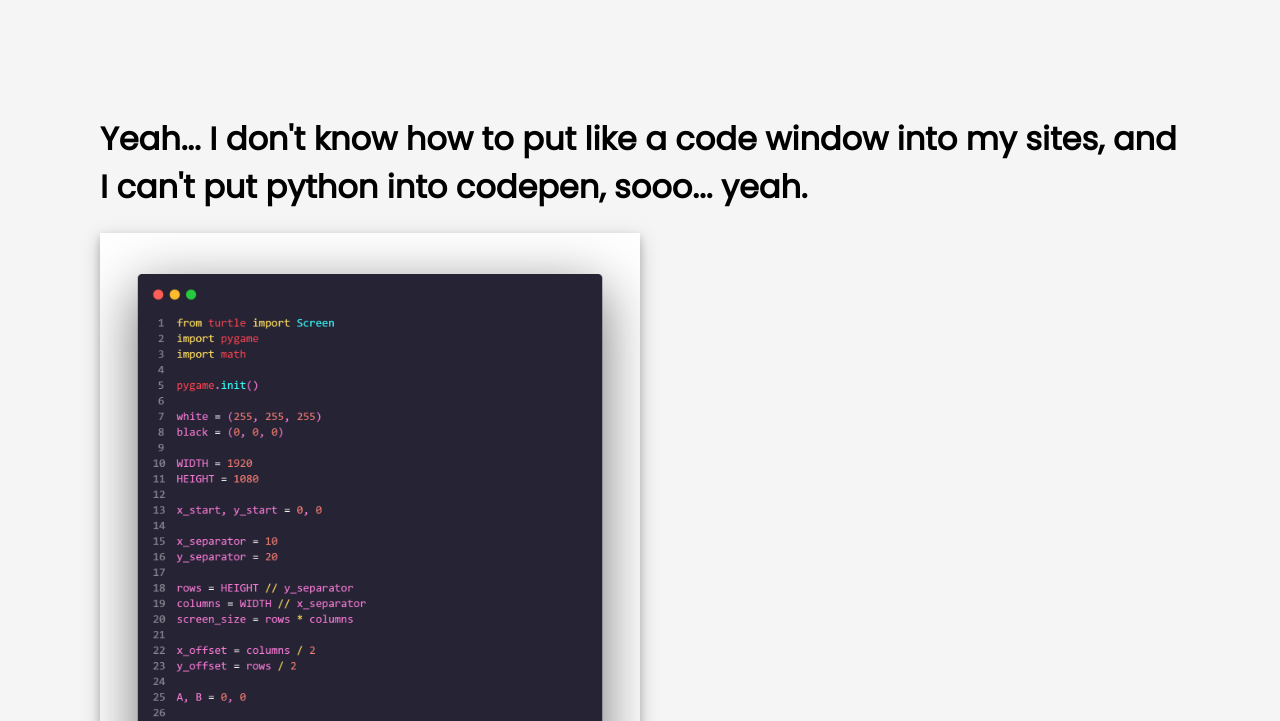
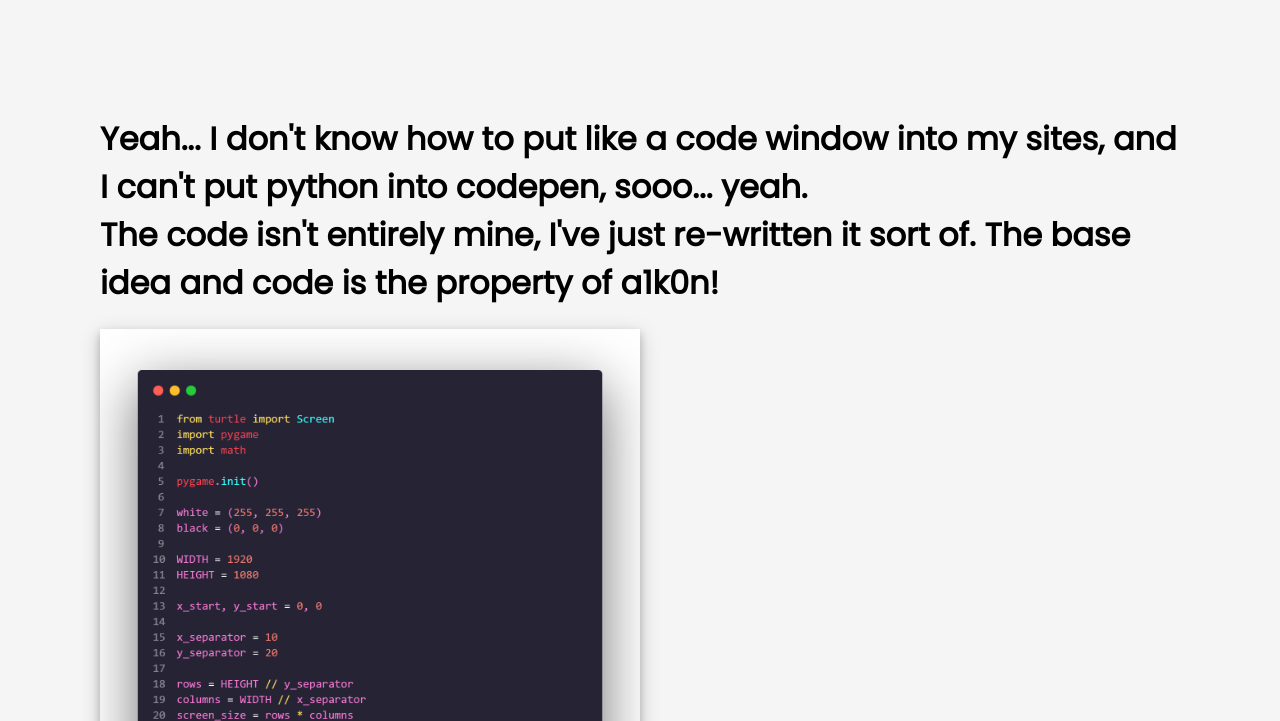
Before and after one commit to mmiillmm/tds, a plain HTML site: page code.html in a window 1280 px wide. Shown: the part 79-800 px from the top of the page. Drawn offline with Linux system fonts and the light colour scheme.

Commit message:
Update code.html

```diff
--- a/code.html
+++ b/code.html
@@ -14,7 +14,10 @@
         <a class="active" href="./index.html">TPS</a>
     </div>
     <div id="tx">
-        <h1>Yeah... I don't know how to put like a code window into my sites, and I can't put python into codepen, sooo... yeah.</h1>
+        <h1>Yeah... I don't know how to put like a code window into my sites, and I can't put python into codepen, sooo... yeah.
+            <br>
+            The code isn't entirely mine, I've just re-written it sort of. The base idea and code is the property of a1k0n!
+        </h1>
         <img src="./code-snapshot.png" alt="" width="50%">
     </div>
 </body>
```
